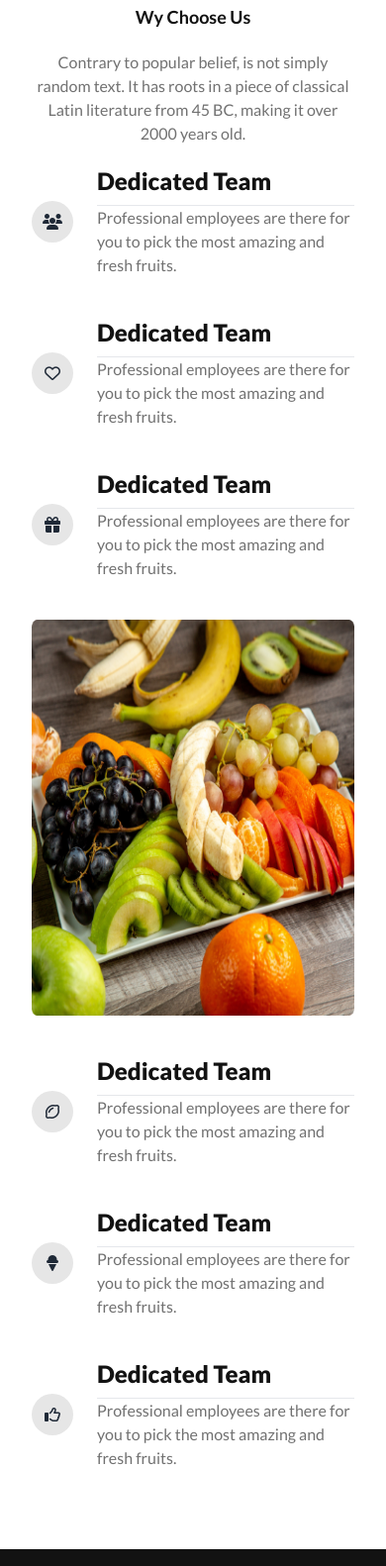
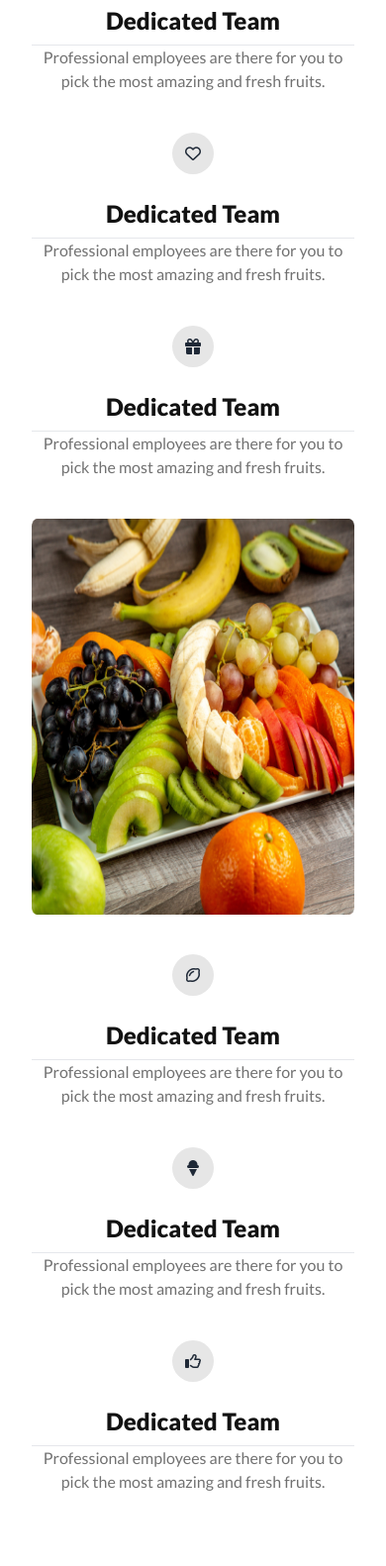
Before and after one commit to zobairhub/assignment-3, a plain HTML site: page index.html in a window 390 px wide. Shown: the part 4186-5768 px from the top of the page at 99% size. Drawn offline with nearby package versions, Linux system fonts and the light colour scheme.

Commit message:
some style updated

```diff
--- a/index.html
+++ b/index.html
@@ -520,7 +520,8 @@
       <dialog id="apple_model" class="modal">
         <form method="dialog" class="modal-box">
           <div class="card border-0">
-            <figure class="px-5 lg:px-10 pt-5 lg:pt-10">
+            <figure class="px-5 lg:px-10 pt-5
+             lg:pt-10">
               <img src="assets/images/fruit6.png" alt="Shoes" class="rounded-lg" />
             </figure>
             <div class="card-body items-center text-center">
@@ -565,10 +566,10 @@
       <!-- deal of the day end -->
 
       <!-- team start -->
-      <div class="py-12 mt-24">
+      <div class="py-5 lg:py-12 mt-5 lg:mt-24">
         <div class="hero" style="background-image: url(assets/images/banner1.png);">
           <div class="hero-overlay bg-[#121212b3] bg-opacity-60"></div>
-          <div class="hero-content text-center text-neutral-content px-12 py-20">
+          <div class="hero-content text-center text-neutral-content px-12 py-8 lg:py-20">
             <div class="max-w-full">
               <h1 class="mb-5 text-lg lg:text-5xl font-semibold lg:font-extrabold text-white">Meet the team section</h1>
               <p class="mb-5 text-white text-base font-normal lg:font-medium">Contrary to popular belief, is not simply random text. It has roots in a piece of classical Latin literature from 45 BC,
@@ -658,31 +659,31 @@
 
           <div class="space-y-10">
 
-            <div class="flex gap-6 items-center">
+            <div class="flex flex-col lg:flex-row gap-6 items-center">
               <div class="flex items-center justify-center border border-transparent hover:border-navbarbg cursor-pointer hover:text-navbarbg rounded-full p-5 h-5 w-5 bg-[#1212121a]">
                 <i class="fa-solid fa-users "></i>
               </div>
-              <div>
+              <div class="text-center lg:text-left">
                 <h4 class="border-b pb-2 font-extrabold text-2xl text-[#121212]">Dedicated Team</h4>
                 <p class="text-base font-medium text-[#12121299]">Professional employees are there for you to pick the most amazing and fresh fruits.</p>
               </div>
             </div>
 
-            <div class="flex gap-6 items-center">
+            <div class="flex flex-col lg:flex-row gap-6 items-center">
               <div class="flex items-center justify-center border border-transparent hover:border-navbarbg cursor-pointer hover:text-navbarbg rounded-full p-5 h-5 w-5 bg-[#1212121a]">
                 <i class="fa-regular fa-heart"></i>
               </div>
-              <div>
+              <div class="text-center lg:text-left">
                 <h4 class="border-b pb-2 font-extrabold text-2xl text-[#121212]">Dedicated Team</h4>
                 <p class="text-base font-medium text-[#12121299]">Professional employees are there for you to pick the most amazing and fresh fruits.</p>
               </div>
             </div>
 
-            <div class="flex gap-6 items-center">
+            <div class="flex flex-col lg:flex-row gap-6 items-center">
               <div class="flex items-center justify-center border border-transparent hover:border-navbarbg cursor-pointer hover:text-navbarbg rounded-full p-5 h-5 w-5 bg-[#1212121a]">
                 <i class="fa-solid fa-gift"></i>
               </div>
-              <div>
+              <div class="text-center lg:text-left">
                 <h4 class="border-b pb-2 font-extrabold text-2xl text-[#121212]">Dedicated Team</h4>
                 <p class="text-base font-medium text-[#12121299]">Professional employees are there for you to pick the most amazing and fresh fruits.</p>
               </div>
@@ -699,36 +700,38 @@
 
 
           <div class="space-y-10">
-            <div class="flex gap-6 items-center">
+
+            <div class="flex flex-col lg:flex-row gap-6 items-center">
               <div class="flex items-center justify-center border border-transparent hover:border-navbarbg cursor-pointer hover:text-navbarbg rounded-full p-5 h-5 w-5 bg-[#1212121a]">
                 <i class="fa-regular fa-lemon"></i>
               </div>
-              <div>
+              <div class="text-center lg:text-left">
                 <h4 class="border-b pb-2 font-extrabold text-2xl text-[#121212]">Dedicated Team</h4>
                 <p class="text-base font-medium text-[#12121299]">Professional employees are there for you to pick the most
                   amazing and fresh fruits.</p>
               </div>
             </div>
-            <div class="flex gap-6 items-center">
+            <div class="flex flex-col lg:flex-row gap-6 items-center">
               <div class="flex items-center justify-center border border-transparent hover:border-navbarbg cursor-pointer hover:text-navbarbg rounded-full p-5 h-5 w-5 bg-[#1212121a]">
                 <i class="fa-solid fa-ice-cream"></i>
               </div>
-              <div>
+              <div class="text-center lg:text-left">
                 <h4 class="border-b pb-2 font-extrabold text-2xl text-[#121212]">Dedicated Team</h4>
                 <p class="text-base font-medium text-[#12121299]">Professional employees are there for you to pick the most
                   amazing and fresh fruits.</p>
               </div>
             </div>
-            <div class="flex gap-6 items-center">
+            <div class="flex flex-col lg:flex-row gap-6 items-center">
               <div class="flex items-center justify-center border border-transparent hover:border-navbarbg cursor-pointer hover:text-navbarbg rounded-full p-5 h-5 w-5 bg-[#1212121a]">
                 <i class="fa-regular fa-thumbs-up"></i>
               </div>
-              <div>
+              <div class="text-center lg:text-left">
                 <h4 class="border-b pb-2 font-extrabold text-2xl text-[#121212]">Dedicated Team</h4>
                 <p class="text-base font-medium text-[#12121299]">Professional employees are there for you to pick the most
                   amazing and fresh fruits.</p>
               </div>
             </div>
+
           </div>
 
         </div>
@@ -744,7 +747,7 @@
         <img src="assets/images/logo.png " class="h-10" alt="">
         <a class=" normal-case font-normal lg:font-bold text-base lg:text-3xl font-lato text-white">Fruit Brust</a>
       </div>
-      <div class="flex flex-wrap lg:flex-row gap-10 lg:gap-12 justify-center items-center">
+      <div class="flex flex-wrap lg:flex-row gap-5 lg:gap-12 justify-center items-center">
         <a href="#" class="font-semibold text-base lg:text-lg font-lato">Home</a>
         <a href="#" class="font-semibold text-base lg:text-lg font-lato">About Us</a>
         <a href="#" class="font-semibold text-base lg:text-lg font-lato">Shop</a>
```
